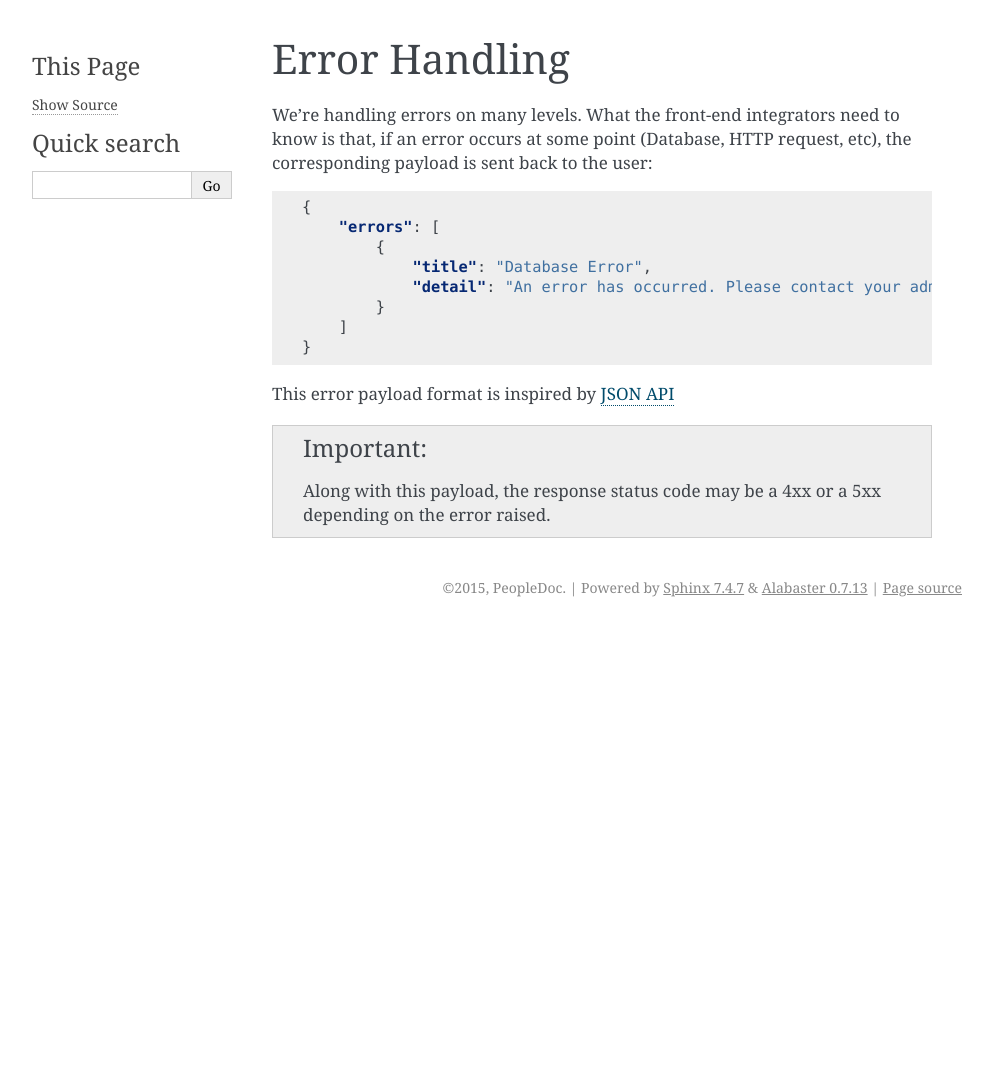
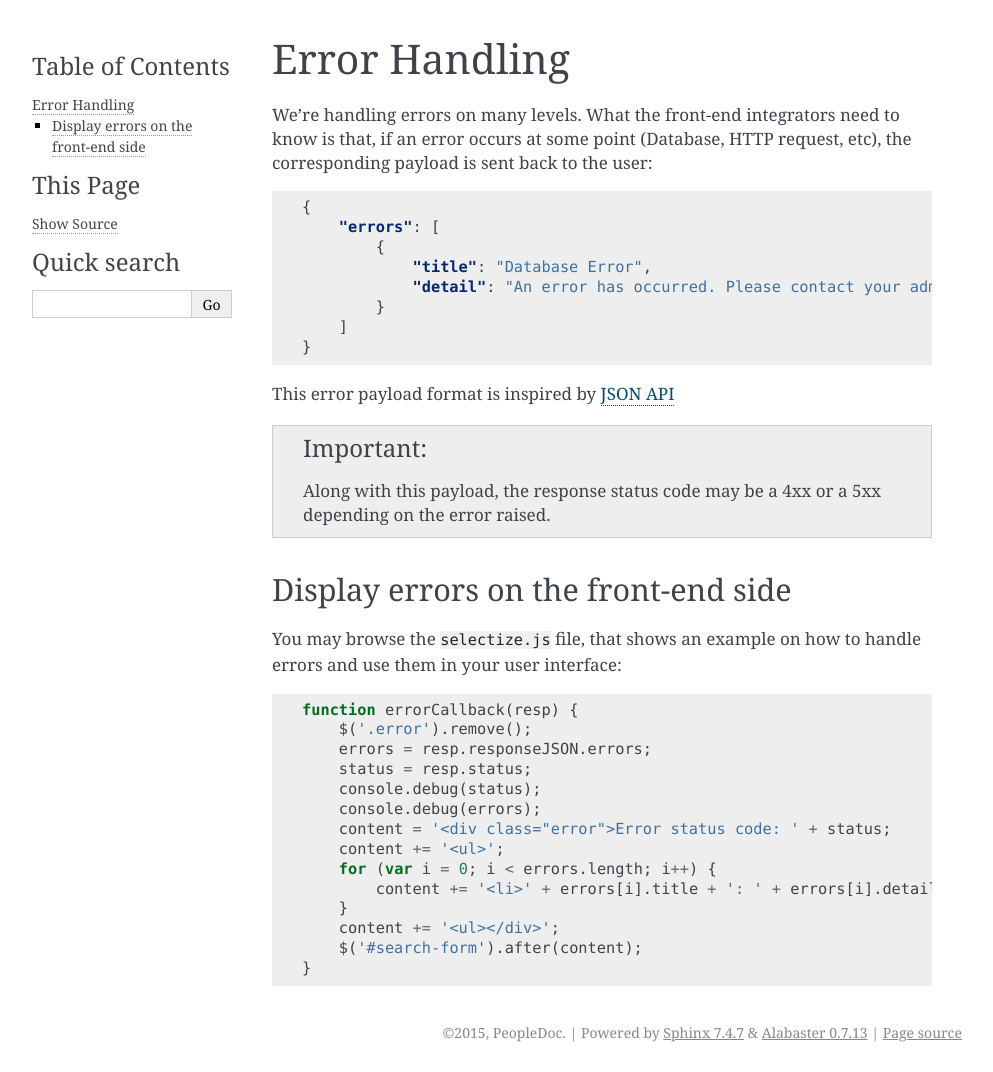
Before and after one commit to peopledoc/django-agnocomplete, a Sphinx documentation site: the page built from docs/error-handling.rst, in a window 1280 px wide. Shown: the whole page, without its empty margins (148-1141 px from the left). Built offline with Sphinx 7.4.7, drawn with Linux system fonts in a browser that asks for light colours; before the commit the page ends 900 px from its top, so only the background shows below that.

Commit message:
refs #65 -- selectize.js error display
* prints status and error objects in the console,
* display error messages in a DHTML div
* amend documentation with a literal example

```diff
--- a/CHANGELOG.rst
+++ b/CHANGELOG.rst
@@ -10,6 +10,7 @@
 - Return the eventual HTTP error message to the front-end in the context of a HTTP error in a ``AgnocompleteURLProxy`` field (#71).
 - Link the Github project on the documentation homepage (#73).
 - Mention the version of `django-autocomplete-light` it reuses concepts from (#74).
+- In the "error" demo, display the error message returned by the Agnocomplete call (#65).
 
 
 0.6.0 (2016-10-10)
--- a/demo/static/js/demo/selectize.js
+++ b/demo/static/js/demo/selectize.js
@@ -1,4 +1,20 @@
 $(document).ready(function() {
+
+    function errorCallback(resp) {
+        $('.error').remove();
+        errors = resp.responseJSON.errors;
+        status = resp.status;
+        console.debug(status);
+        console.debug(errors);
+        content = '<div class="error">Error status code: ' + status;
+        content += '<ul>';
+        for (var i = 0; i < errors.length; i++) {
+            content += '<li>' + errors[i].title + ': ' + errors[i].detail + '</li>';
+        }
+        content += '<ul></div>';
+        $('#search-form').after(content);
+    }
+
     $('[data-agnocomplete]').each(function(index, select) {
 
         function getMaxItems() {
@@ -24,8 +40,8 @@
                 $.ajax({
                     url: $(select).data('url') + '?q=' + encodeURIComponent(query),
                     type: 'GET',
-                    error: function() {
-                        callback();
+                    error: function(resp) {
+                        errorCallback(resp);
                     },
                     success: function(res) {
                         callback(res.data);
--- a/docs/doc_checker.py
+++ b/docs/doc_checker.py
@@ -33,7 +33,11 @@
     expected_html_files = get_expected_html_files(rootdir, files)
 
     # Manually fed:
-    html_files = ['admin-site.html', 'autocomplete-definition.html']
+    html_files = [
+        'admin-site.html',
+        'autocomplete-definition.html',
+        'error-handling.html',
+    ]
     # CHECK!
     files = copy(html_files)
     files = map(lambda item: "{}/{}".format("/_build/html", item), files)
--- a/docs/error-handling.rst
+++ b/docs/error-handling.rst
@@ -21,3 +21,13 @@
 .. important::
 
     Along with this payload, the response status code may be a 4xx or a 5xx depending on the error raised.
+
+Display errors on the front-end side
+------------------------------------
+
+You may browse the ``selectize.js`` file, that shows an example on how to handle errors and use them in your user interface:
+
+.. literalinclude:: ../demo/static/js/demo/selectize.js
+    :language: javascript
+    :lines: 3-16
+    :dedent: 4
```
Also changed, not shown: 1 other file.
